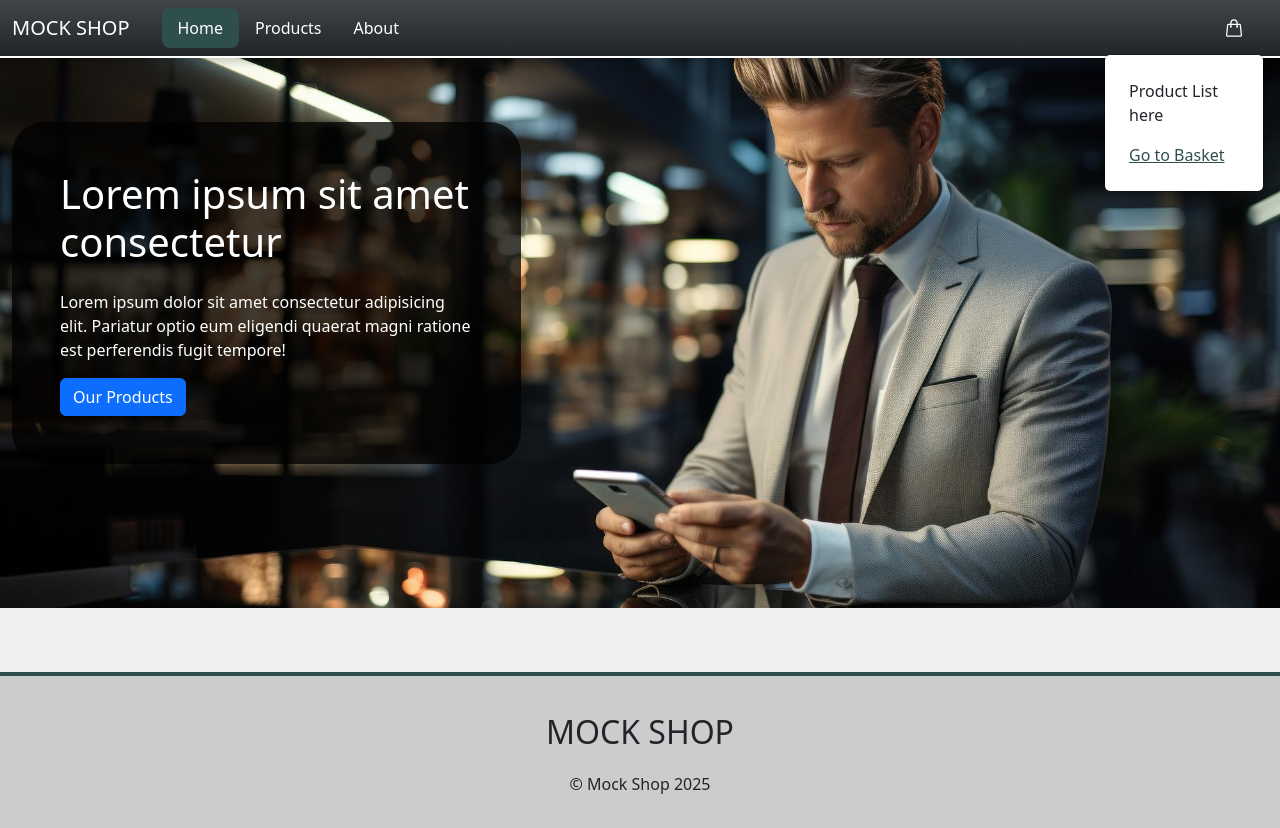
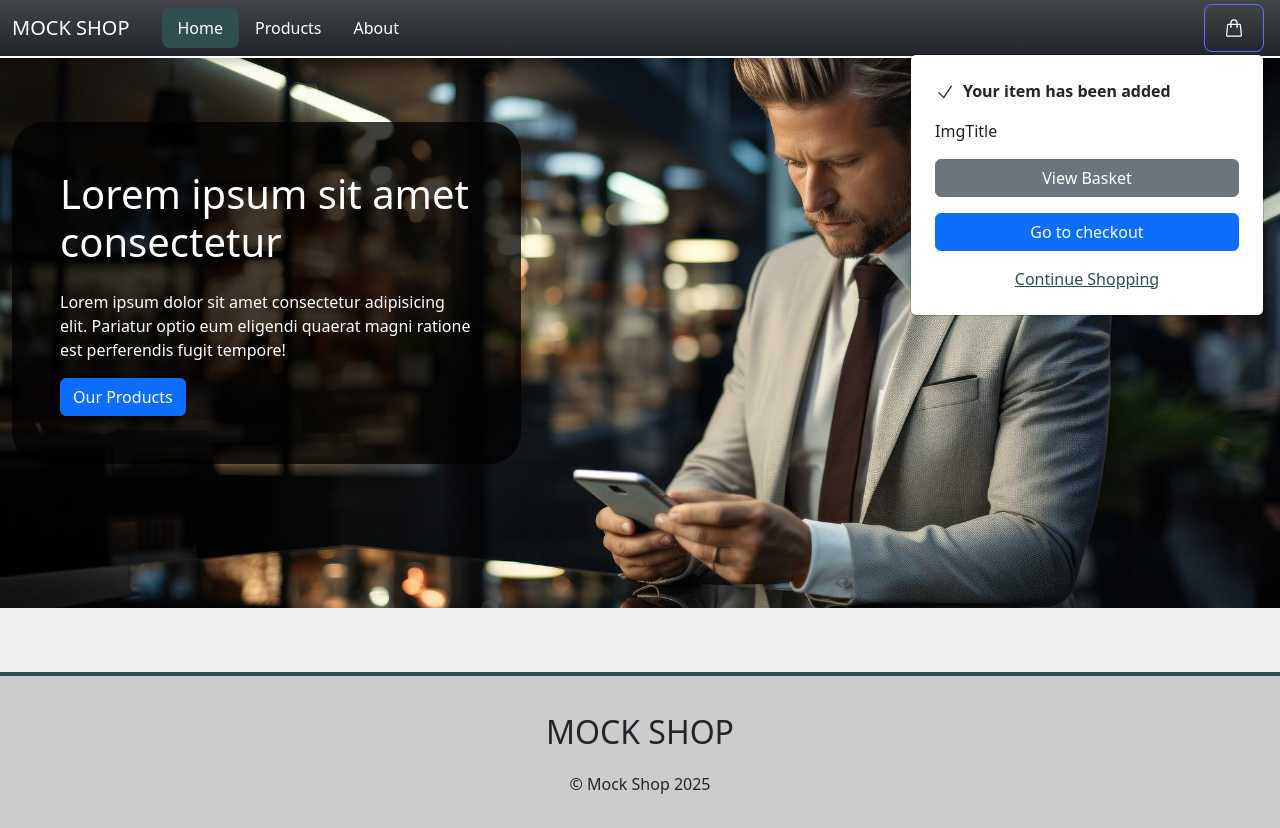
Before and after one commit to bousefsl/mock-shop, a React (Vite) app: page / in a window 1280 px wide. Both pictures are taken after a click on the button "View Basket". Built offline with nearby package versions, Linux system fonts and the light colour scheme.

Commit message:
created mini-basket component

```diff
--- /dev/null
+++ b/src/assets/scss/_basket.scss
@@ -0,0 +1,3 @@
+.mini-basket {
+    max-width: 19rem; width: 19rem;
+}
--- a/src/assets/scss/_button.scss
+++ b/src/assets/scss/_button.scss
@@ -8,7 +8,8 @@ button {
     font-family: inherit;
     cursor: pointer;
     transition: border-color 0.25s;
+
+    &:hover, &:focus, &:focus-within {
+        border-color: #646cff;
+    }
 }
-button:hover {
-    border-color: #646cff;
-}
--- /dev/null
+++ b/src/assets/scss/_icons.scss
@@ -0,0 +1,9 @@
+$icon-size: 1rem;
+
+.icon {
+    & svg {width: $icon-size; vertical-align: text-bottom;}
+}
+
+.icon-sm {
+    & svg {width: $icon-size * 1.25;}
+}
--- a/src/assets/scss/bootstrap-theme.scss
+++ b/src/assets/scss/bootstrap-theme.scss
@@ -1,7 +1,9 @@
 @import '_base';
 @import '_navbar';
 @import '_type';
+@import '_icons';
 @import '_form';
 @import '_button';
 @import '_card';
+@import '_basket';
 @import '_misc';
--- /dev/null
+++ b/src/components/MiniBasket.tsx
@@ -0,0 +1,34 @@
+import { Link } from "react-router-dom";
+import { useBasket } from "./context/productContext"
+import { BasketItem } from "../vite-env";
+
+export default function MiniBasket() {
+
+    const {basket} = useBasket();
+
+
+
+  return (
+    <div className="mini-basket">
+        <div>
+            <p className="fw-semibold">
+                <span className="icon icon-sm me-2">
+                    <svg xmlns="http://www.w3.org/2000/svg" fill="none" viewBox="0 0 24 24" stroke-width="1.5" stroke="currentColor" className="tick-icon">
+                        <path stroke-linecap="round" stroke-linejoin="round" d="m4.5 12.75 6 6 9-13.5" />
+                    </svg>
+                </span>
+                Your item has been added
+            </p>
+        </div>
+        <div className="d-flex flex-row mb-3">
+            <div>Img</div>
+            <div>Title</div>
+        </div>
+        <div>
+            <Link to='basket' className="btn btn-secondary d-block mb-3">View Basket</Link>
+            <Link to='#' className="btn btn-primary d-block mb-3">Go to checkout</Link>
+            <Link to='products' className="d-block text-center">Continue Shopping</Link>
+        </div>
+    </div>
+  )
+}
--- a/src/components/Navbar.tsx
+++ b/src/components/Navbar.tsx
@@ -1,4 +1,5 @@
 import { Link, NavLink } from "react-router-dom";
+import MiniBasket from "./MiniBasket";
 
 export default function Navbar() {
   return (
@@ -34,9 +35,8 @@ export default function Navbar() {
                     </span>
                     <span className="visually-hidden">View Basket</span>
                 </button>
-                <div className="dropdown-menu dropdown-menu-end p-4">
-                    <p>Product List here</p>
-                    <Link to='/basket'>Go to Basket</Link>
+                <div className="dropdown-menu dropdown-menu-end p-4" role="menu">
+                    <MiniBasket />
                 </div>
             </div>
 
```
